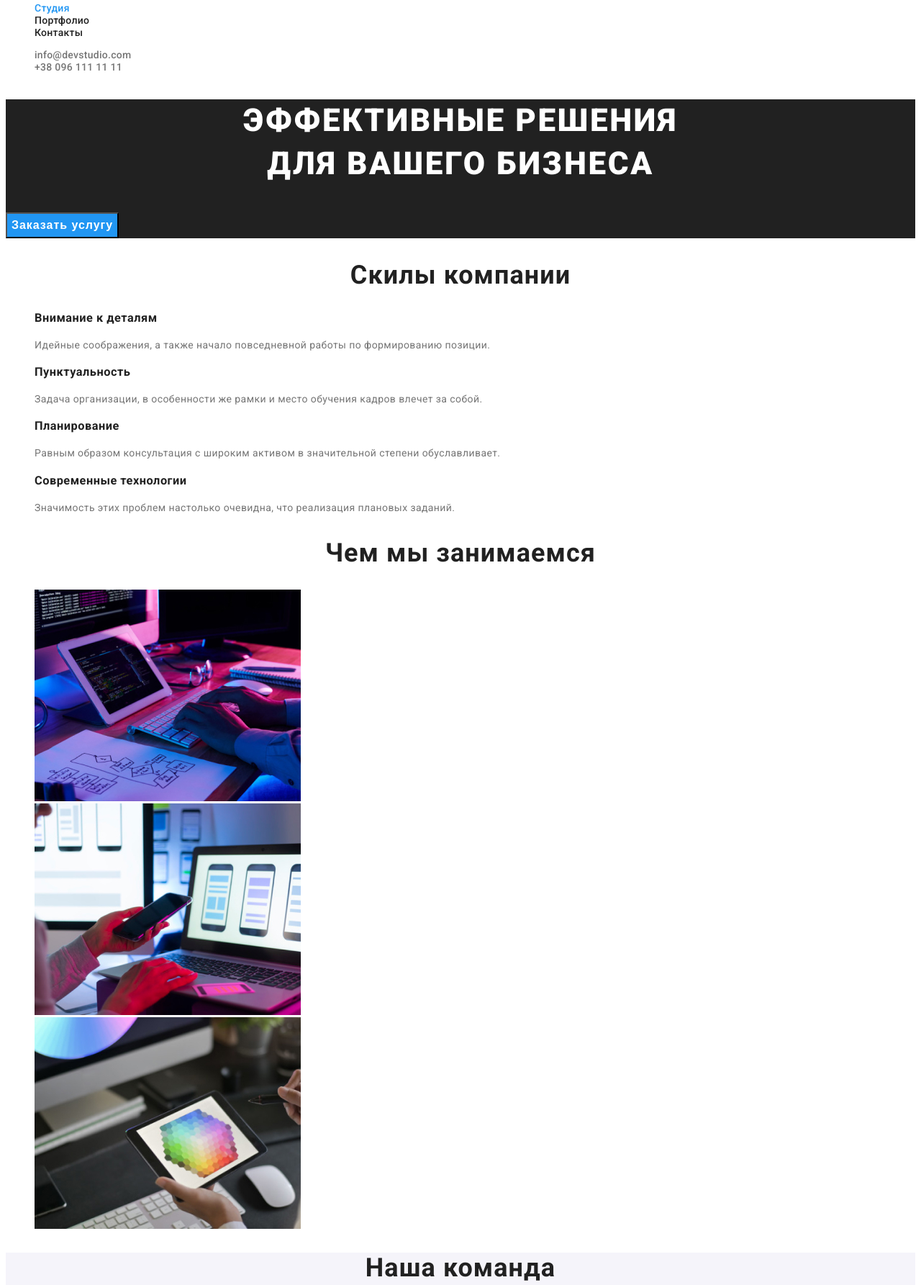
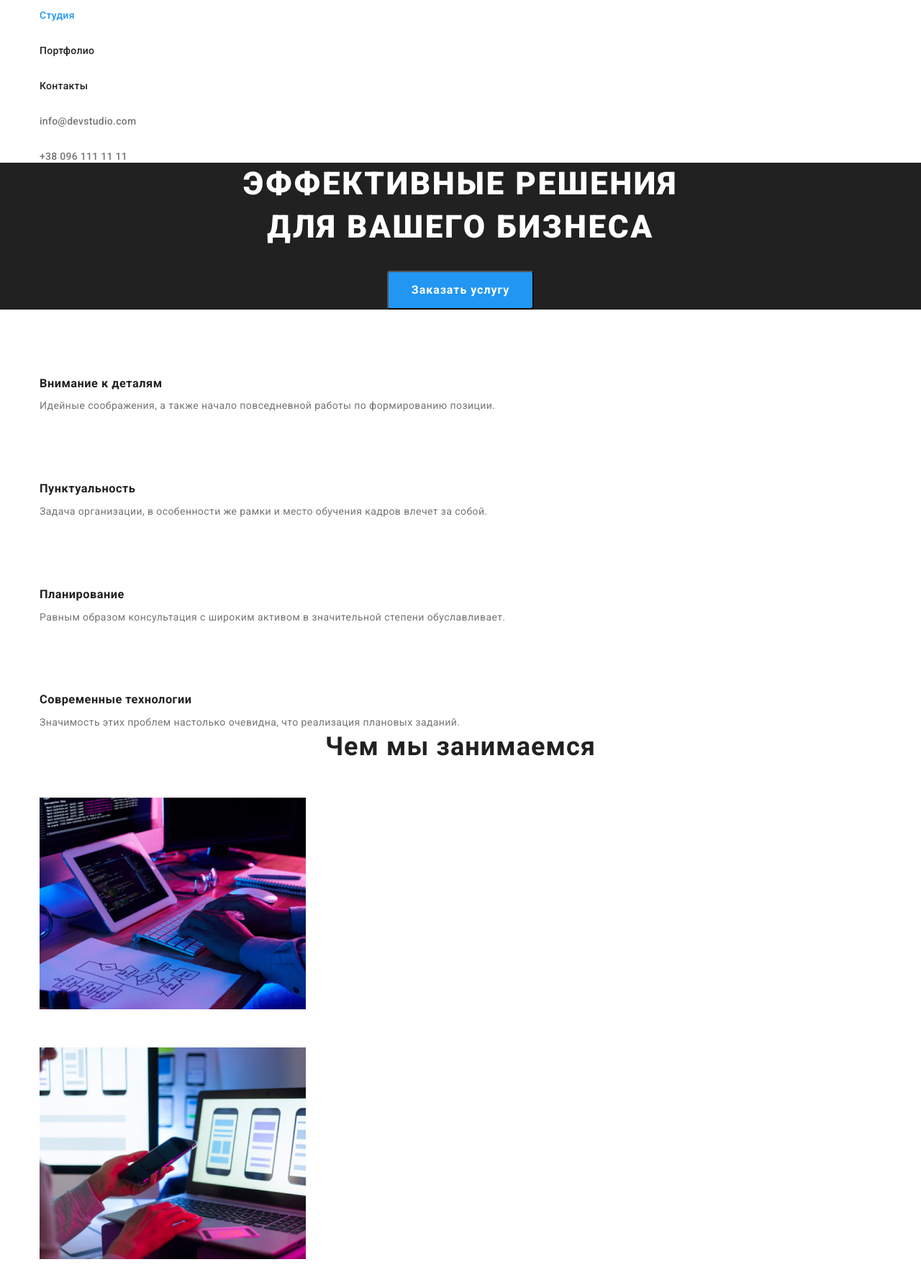
Before and after one commit to VitaPetrushyna/goit-markup-hw-03, a plain HTML site: page index.html in a window 1280 px wide. Shown: the part 50-1835 px from the top of the page at 72% size. Drawn offline with nearby package versions, Linux system fonts and the light colour scheme.

Commit message:
Coздает отступы

```diff
--- a/css/styles.css
+++ b/css/styles.css
@@ -21,10 +21,20 @@ body {
   font-size: 14px;
 }
 .list {
+  padding: 0;
+  margin: 0;
   list-style: none;
+}
+
+.container {
+  width: 1170px;
+  margin: 0 auto;
+  padding: 0 15;
 }
 /* Logo */
 .logo {
+  margin-top: 0;
+  margin-bottom: 0;
   color: var(--accent-color);
 
   font-family: "Raleway", sans-serif;
@@ -34,12 +44,18 @@ body {
   letter-spacing: 0.03em;
   text-decoration: none;
 }
+
 .color-text {
   color: var(--title-text-color);
   font-family: "Raleway", sans-serif;
 }
 
 /* Site nav */
+
+.site-nav-li {
+  margin-top: 32px;
+  margin-bottom: 0;
+}
 .site-nav-link {
   color: var(--title-text-color);
 
@@ -71,9 +87,13 @@ body {
 
 /* Hero */
 .hero {
+  margin-top: 0;
   background-color: var(--title-text-color);
 }
 .hero-title {
+  margin-bottom: 30px;
+  margin-top: 0;
+
   color: var(--primary-bg-color);
 
   font-weight: 900;
@@ -85,6 +105,11 @@ body {
 }
 /* Button */
 .button {
+  border-radius: 4px;
+  padding: 10px 32px;
+  margin-left: auto;
+  margin-right: auto;
+
   color: var(--primary-bg-color);
   background-color: var(--accent-color);
 
@@ -101,6 +126,9 @@ body {
 
 /* Title styling */
 .section-title {
+  margin-top: 94px;
+  margin-bottom: 0;
+
   color: var(--title-text-color);
 
   font-weight: 700;
@@ -112,6 +140,9 @@ body {
 
 /* Skils */
 .skills .title {
+  margin-top: 94px;
+  margin-bottom: 0;
+
   color: var(--title-text-color);
 
   font-weight: 700;
@@ -120,20 +151,42 @@ body {
 }
 
 .skills-text {
+  margin-top: 10px;
+  margin-bottom: 0;
+
   line-height: 1.71;
   letter-spacing: 0.03em;
 }
 
 /* Images */
+.section-img {
+  margin-top: 50px;
+  margin-bottom: 0;
+}
 
 /* Team */
 .section-iteam {
+  margin-top: 94px;
+  margin-bottom: 0;
+  padding-top: 94px;
+  padding-bottom: 94px;
   background-color: var(--team-bg-color);
 }
+.section-title {
+  margin-top: 0;
+  margin-bottom: 0;
+}
+
 .team-item {
+  margin-top: 50px;
+  margin-bottom: 0px;
+
   background-color: var(--primary-bg-color);
 }
 .team .title {
+  margin-top: 30px;
+  margin-bottom: 0;
+
   color: var(--title-text-color);
 
   font-weight: 500;
@@ -143,6 +196,9 @@ body {
 }
 
 .team-text {
+  margin-top: 10px;
+  margin-bottom: 30px;
+
   font-size: 16px;
   line-height: 1.19;
   letter-spacing: 0.03em;
@@ -150,6 +206,8 @@ body {
 
 /* Footer */
 .adress {
+  margin-top: 20px;
+  margin-bottom: 0;
   color: var(--primary-bg-color);
 
   line-height: 1.71;
@@ -164,6 +222,8 @@ body {
 }
 
 .contact-footer-list {
+  margin-top: 9px;
+  margin-bottom: 0;
   color: var(--contact-footer-color);
 
   line-height: 24px;
@@ -179,6 +239,8 @@ body {
 
 .section-footer {
   background-color: var(--footer-bg-color);
+  padding-top: 60px;
+  padding-bottom: 60px;
 }
 .section-footer .colortext {
   color: var(--primary-bg-color);
@@ -187,6 +249,9 @@ body {
 /* Portfolio page */
 /* Project-filter */
 .buttons-btn {
+  border-radius: 4px;
+  padding: 6px 22px;
+
   font-family: "Roboto", sans-serif;
 }
 
--- a/index.html
+++ b/index.html
@@ -10,39 +10,47 @@
       href="https://fonts.googleapis.com/css2?family=Raleway:wght@700&family=Roboto:wght@400;500;700;900&display=swap"
       rel="stylesheet"
     />
+    <link
+      rel="stylesheet"
+      href="https://cdnjs.cloudflare.com/ajax/libs/modern-normalize/1.1.0/modern-normalize.min.css"
+    />
     <title>Document</title>
     <link rel="stylesheet" href="./css/styles.css" />
   </head>
   <body>
     <!--Шапка сайта-->
+    <div class="container">
       <header>
         <a href="" class="logo">Web<span class="color-text">Studio</span></a>
         <!--<Блок навигации-->
         <nav>
           <ul class="site-nav list">
-          <li>
+            <li class="site-nav-li">
               <a href="./index.html" class="site-nav-link current">Студия</a>
             </li>
-          <li>
+            <li class="site-nav-li">
               <a href="./portfolio.html" class="site-nav-link">Портфолио</a>
             </li>
-          <li><a href="" class="site-nav-link">Контакты</a></li>
+            <li class="site-nav-li">
+              <a href="" class="site-nav-link">Контакты</a>
+            </li>
           </ul>
         </nav>
         <!--Блок контактов-->
         <ul class="contact-nav list">
-        <li>
+          <li class="site-nav-li">
             <a href="mailto:info@devstudio.com" class="contact-nav-link"
               >info@devstudio.com</a
             >
           </li>
-        <li>
+          <li class="site-nav-li">
             <a href="tel:+380961111111" class="contact-nav-link"
               >+38 096 111 11 11</a
             >
           </li>
         </ul>
       </header>
+    </div>
     <!--Контент страницы-->
     <main>
       <!-- Герой -->
@@ -54,8 +62,9 @@
         <button type="button" class="button">Заказать услугу</button>
       </section>
       <!--Скилы компании-->
+      <div class="container">
         <section class="section">
-        <h2 class="section-title">Скилы компании</h2>
+          <h2 class="section-title" hidden="true">Скилы компании</h2>
           <ul class="skills list">
             <li>
               <h3 class="title">Внимание к деталям</h3>
@@ -67,8 +76,8 @@
             <li>
               <h3 class="title">Пунктуальность</h3>
               <p class="skills-text">
-              Задача организации, в особенности же рамки и место обучения кадров
-              влечет за собой.
+                Задача организации, в особенности же рамки и место обучения
+                кадров влечет за собой.
               </p>
             </li>
             <li>
@@ -91,21 +100,21 @@
         <section class="section">
           <h2 class="section-title">Чем мы занимаемся</h2>
           <ul class="images list">
-          <li>
+            <li class="section-img">
               <img
                 src="./images/img.jpg"
                 alt="Программист пишет код"
                 width="370"
               />
             </li>
-          <li>
+            <li class="section-img">
               <img
                 src="./images/img1.jpg"
                 alt="Человек смотрит в телефон"
                 width="370"
               />
             </li>
-          <li>
+            <li class="section-img">
               <img
                 src="./images/img2.jpg"
                 alt="Дизайнер выбирает цвет"
@@ -140,10 +149,12 @@
             </li>
           </ul>
         </section>
+      </div>
     </main>
     <!--Блок контактов-->
     <footer>
       <div class="section-footer">
+        <div class="container">
           <a href="" class="logo">Web<span class="colortext">Studio</span></a>
           <address>
             <a
@@ -166,6 +177,7 @@
             </ul>
           </address>
         </div>
+      </div>
     </footer>
   </body>
 </html>
```
Also changed, not shown: portfolio.html (+17 -5 lines), 1 other file. Lines whose indentation alone changed are shown as unchanged.
